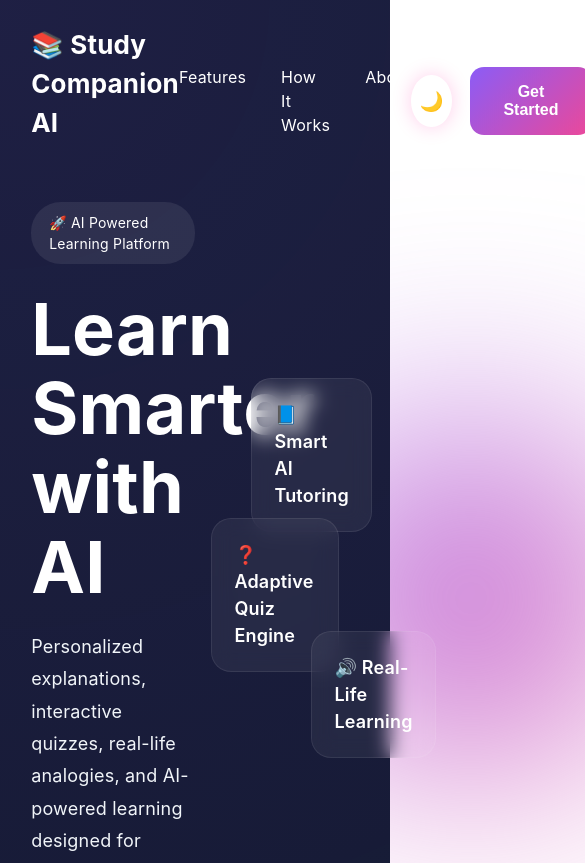
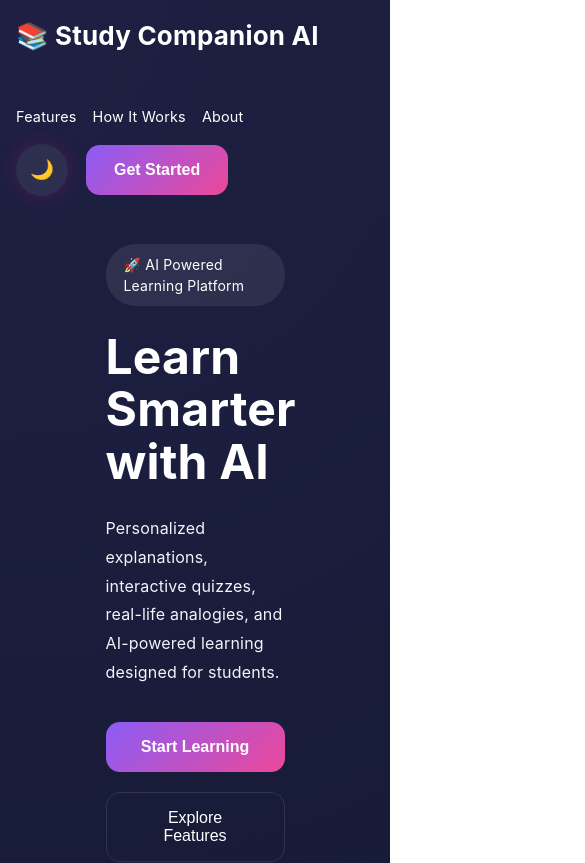
Before and after one commit to Rithvik-Gampa/Zero2One, a React app in the folder frontend/: page / in a window 390 px wide. Shown: the top 863 px of the page, 585 px wide, since content can reach past the window. Built offline with nearby package versions, Linux system fonts and the light colour scheme; no server answers; the HTML template or start-up script is replaced by a standard one.

Commit message:
Improve mobile responsiveness

```diff
--- a/frontend/src/styles/landing.css
+++ b/frontend/src/styles/landing.css
@@ -632,3 +632,48 @@ body.light .timeline-content h3{
 body.light .timeline-content p{
   color:#4b5563;
 }
+
+@media (max-width: 768px) {
+
+  .navbar{
+    padding: 1rem;
+    flex-wrap: wrap;
+    gap: 1rem;
+  }
+
+  .nav-links{
+    gap: 1rem;
+    font-size: 0.9rem;
+  }
+
+  .hero-section{
+    flex-direction: column;
+    padding: 2rem 1rem;
+  }
+
+  .hero-left h1{
+    font-size: 3rem;
+    line-height: 1.1;
+  }
+
+  .hero-left p{
+    font-size: 1rem;
+  }
+
+  .hero-buttons{
+    flex-direction: column;
+    width: 100%;
+  }
+
+  .hero-buttons button{
+    width: 100%;
+  }
+
+  .hero-right{
+    display: none;
+  }
+
+  .logo{
+    font-size: 1.8rem;
+  }
+}
```
